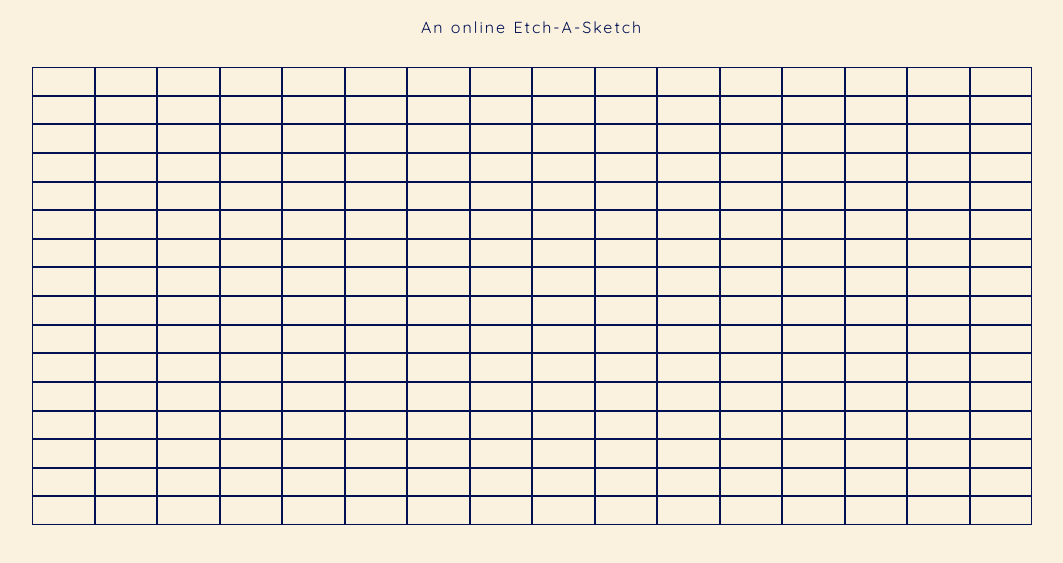
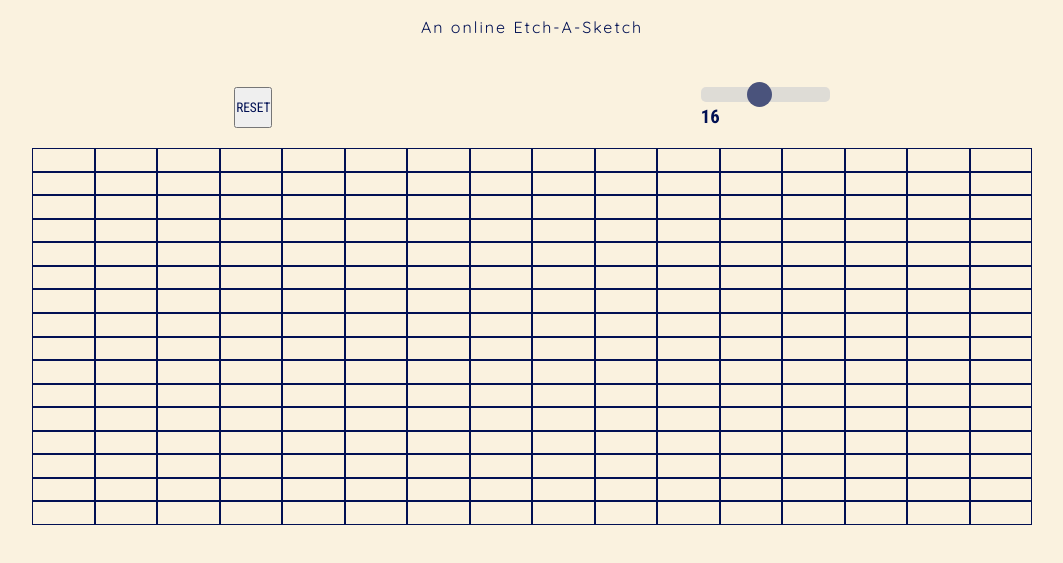
Before and after one commit to xelphin/etch-a-sketch-vanilla, a plain HTML site: page index.html in a window 1280 px wide. Shown: the part 195-758 px from the top of the page, without its empty margins (108-1171 px from the left). Drawn offline with Linux system fonts and the light colour scheme.

Commit message:
Implement Slider

```diff
--- a/index.html
+++ b/index.html
@@ -22,6 +22,15 @@
         <p>An online Etch-A-Sketch</p>
     </div>
 
+    <!-- BUTTONS -->
+    <div id="buttons-div">
+        <button>RESET</button>
+        <div class="slidecontainer">
+            <input type="range" min="5" max="30" value="16" class="slider" id="myRange">
+            <h3 class = "slider-value">16</h3>
+        </div>
+    </div>
+
     <!-- ETCH-A-SKETCH -->
     <div id = "grid-div">
         <!-- Populated in javascript code -->
--- a/script.js
+++ b/script.js
@@ -1,8 +1,10 @@
 // CONSTANTS
 const darkColor = "#011053";
 
-// DOM
+// COLLECT DOM ELEMENTS
 let gridDiv = document.querySelector('#grid-div');
+let slider = document.querySelector('.slider');
+let sliderValue = document.querySelector('.slider-value');
 
 // --------------------------------------------
 //              HELPER FUNCTIONS
@@ -10,7 +12,7 @@ let gridDiv = document.querySelector('#grid-div');
 
 function getPercent(amount) {
     let aPortion = (1/amount)*100;
-    return aPortion.toFixed(2).toString(10);
+    return aPortion.toFixed(4).toString(10);
 }
 
 // --------------------------------------------
@@ -38,10 +40,21 @@ function populateGrid (grid, rows, columns) {
 
 
 
-
 // --------------------------------------------
-//                     INIT
+//                     DOM
 // --------------------------------------------
 
 // Populate Grid with blocks
 populateGrid(gridDiv, 16,16);
+
+slider.oninput = function() {
+    // Update slider text value
+    let newValue = this.value;
+    sliderValue.textContent = newValue.toString(10);
+    // Delete all grid blocks
+    while (gridDiv.firstChild) {
+        gridDiv.removeChild(gridDiv.firstChild);
+    }
+    //repopulate grid
+    populateGrid(gridDiv, newValue,newValue);
+}
--- a/stylesheet.css
+++ b/stylesheet.css
@@ -35,6 +35,16 @@ body {
     padding: 20px 0 30px 0;
 }
 
+/* BUTTONS */
+
+#buttons-div {
+    display: flex;
+    flex-direction: row;
+    justify-content: space-around;
+    width: 80%;
+    padding: 20px 0;
+}
+
 /* GRID */
 
 #grid-div {
@@ -63,3 +73,36 @@ body {
     letter-spacing: 2px;
     text-align: center;
 }
+
+/*SLIDE STYLE*/
+/*https://www.w3schools.com/howto/howto_js_rangeslider.asp*/
+.slider {
+    appearance: none;
+    -webkit-appearance: none;
+    width: 100%;
+    height: 15px;
+    border-radius: 5px;
+    background: #d3d3d3;
+    outline: none;
+    opacity: 0.7;
+    -webkit-transition: .2s;
+    transition: opacity .2s;
+  }
+
+  .slider::-webkit-slider-thumb {
+    -webkit-appearance: none;
+    appearance: none;
+    width: 25px;
+    height: 25px;
+    border-radius: 50%;
+    background: var(--dark);
+    cursor: pointer;
+  }
+
+  .slider::-moz-range-thumb {
+    width: 25px;
+    height: 25px;
+    border-radius: 50%;
+    background: var(--dark);
+    cursor: pointer;
+  }
```
